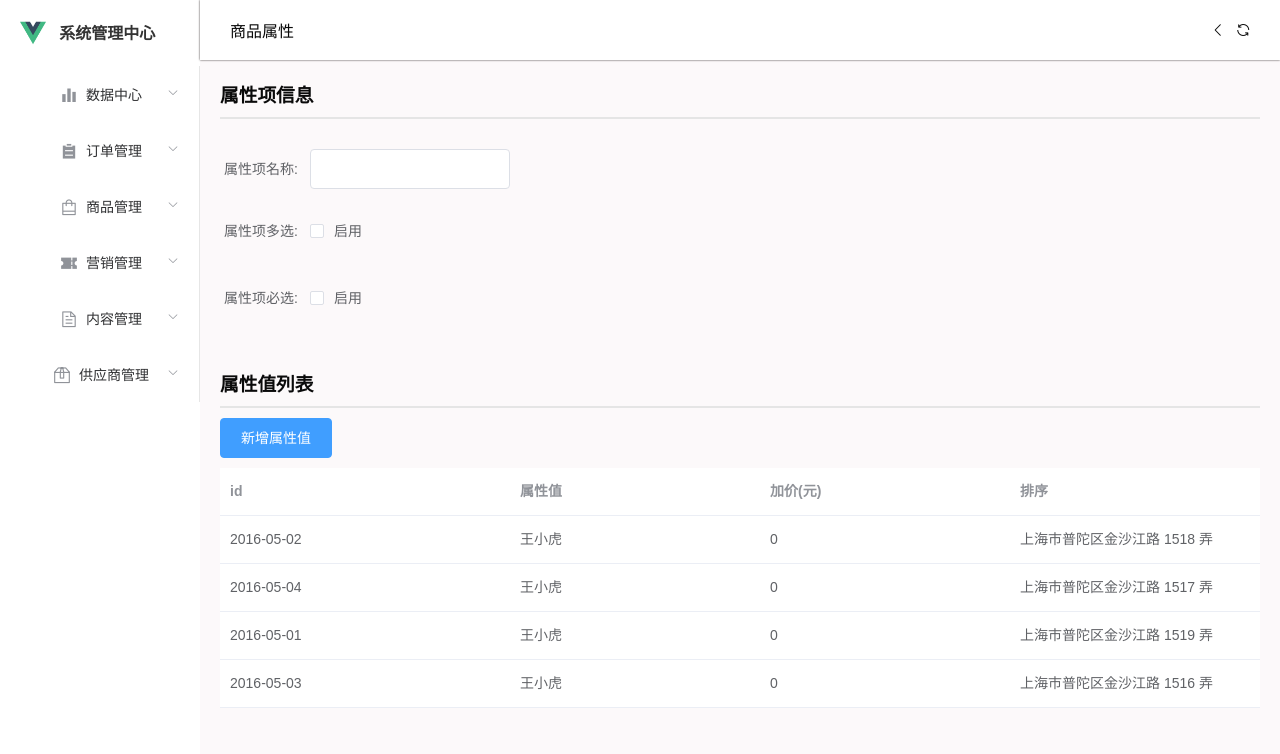
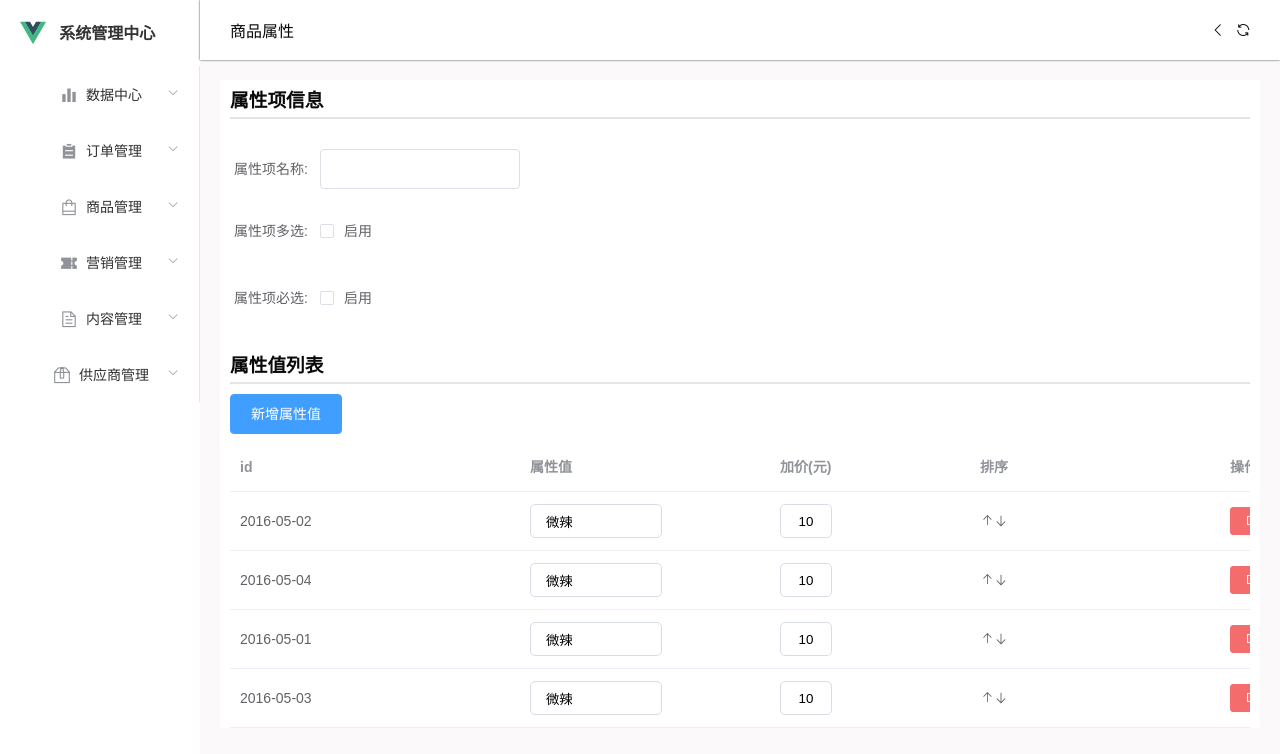
Before and after one commit to bo-ddd/union-b, a Vue app: page /commodity/attribute in a window 1280 px wide. Shown: the top 754 px of the page. Built offline with nearby package versions, Linux system fonts and the light colour scheme.

Commit message:
修改了属性管理

```diff
--- a/src/views/commodity/Attribute.vue
+++ b/src/views/commodity/Attribute.vue
@@ -1,6 +1,6 @@
 <template>
   <div class="CommodityAttribute">
-      <!-- CommodityAttribute -->
+    <div class="main">
       <h1 class="h1">属性项信息</h1>
       <div class="message">
         <div class="main-top">
@@ -35,23 +35,38 @@
         prop="name"
         label="属性值"
         width="250">
+        <template>
+          <input type="text" class="property" v-model="name">
+        </template>
       </el-table-column>
-      <el-table-column
-        prop="money"
-        label="加价(元)"
-        width="250">
+      <el-table-column label="加价(元)" width="200">
+        <template>
+          <input type="text" class="inp" v-model="input">
+        </template>
       </el-table-column>
       <el-table-column
         prop="sort"
         label="排序"
         width="250">
+        <template>
+          <i class=" el-icon-top"></i>
+          <i class=" el-icon-bottom"></i>
+          <i class=" el-icon-zhiding"></i>
+        </template>
       </el-table-column>
       <el-table-column
-        prop="address"
+        prop="operate"
         label="操作"
         width="250">
+        <template>
+          <el-button
+          size="mini"
+          type="danger"
+          @click="handleDelete(scope.$index, scope.row)">Delete</el-button>
+        </template>
       </el-table-column>
     </el-table>
+      </div>
       </div>
   </div>
 </template>
@@ -60,50 +75,56 @@
 export default {
   data() {
       return {
+        input:10,
+        name:'微辣',
         form: {
           name: '',
           choice: '',
           required: '',
         },
-
         tableData: [{
             id: '2016-05-02',
             name: '王小虎',
             sort: '上海市普陀区金沙江路 1518 弄',
-            money:'0'
           }, {
             id: '2016-05-04',
             name: '王小虎',
             sort: '上海市普陀区金沙江路 1517 弄',
-            money:'0'
           }, {
             id: '2016-05-01',
             name: '王小虎',
             sort: '上海市普陀区金沙江路 1519 弄',
-            money:'0'
           }, {
             id: '2016-05-03',
             name: '王小虎',
             sort: '上海市普陀区金沙江路 1516 弄',
-            money:'0'
           }]
       }
-    }
+    },
+    methods: {
+      handleDelete(index, row) {
+        console.log(index, row);
+      }
   }
+}
 </script>
 
 <style lang="scss" scoped>
 .CommodityAttribute{
   // margin: 30px 0 30px 0;
+  background: #ffffff;
+}
+.main{
+  margin: 0 10px 0 10px;
 }
 .message{
   width: 100%;
-  height: 250px;
+  // height: 250px;
   border-top: 2px solid #e5e5e5;
   // border-bottom: 2px solid #e5e5e5;
 }
 .h1{
-  margin-bottom: 10px;
+  padding: 5px 0;
 }
 .top{
   margin-top: 30px;
@@ -120,4 +141,19 @@ export default {
 .button{
   margin: 10px 0 10px 0;
 }
+.inp{
+  border: 1px solid #d8dce5;
+  width: 50px;
+  height: 32px;
+  // text-indent: 16px;
+  border-radius: 5px;
+  text-align: center;
+}
+.property{
+  border: 1px solid #d8dce5;
+  width: 130px;
+  height: 32px;
+  text-indent: 15px;
+  border-radius: 5px;
+}
 </style>
```
